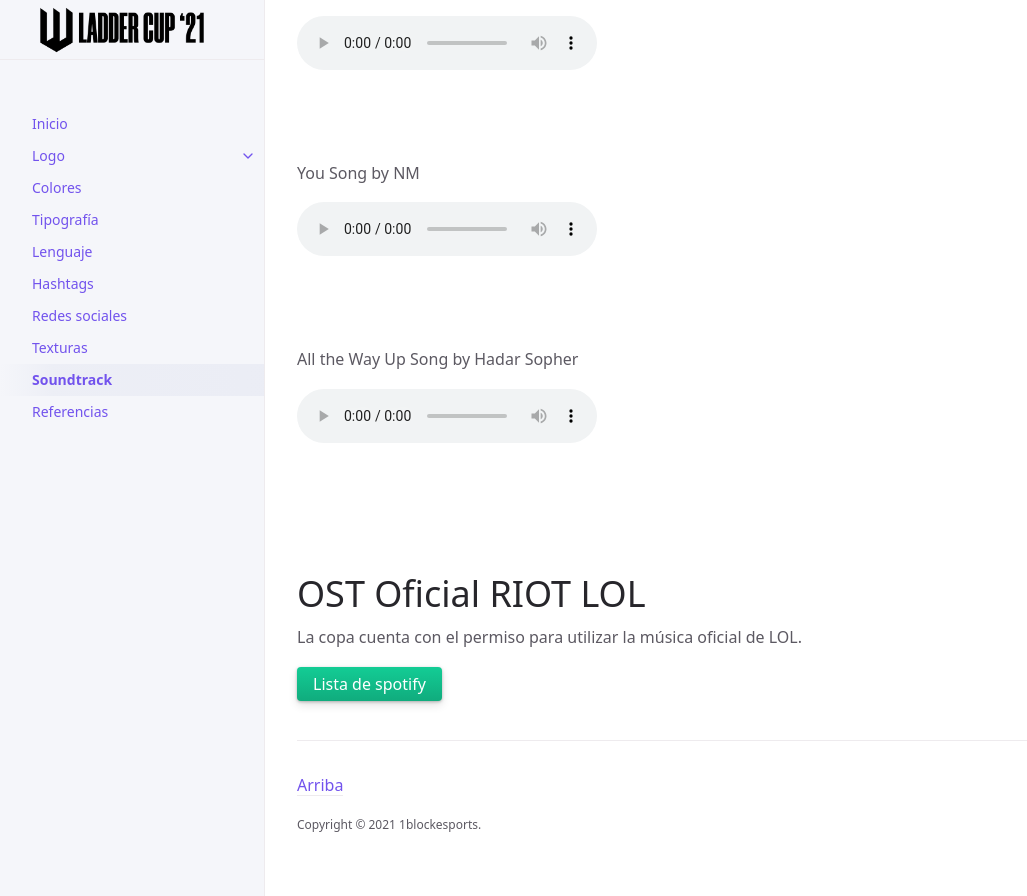
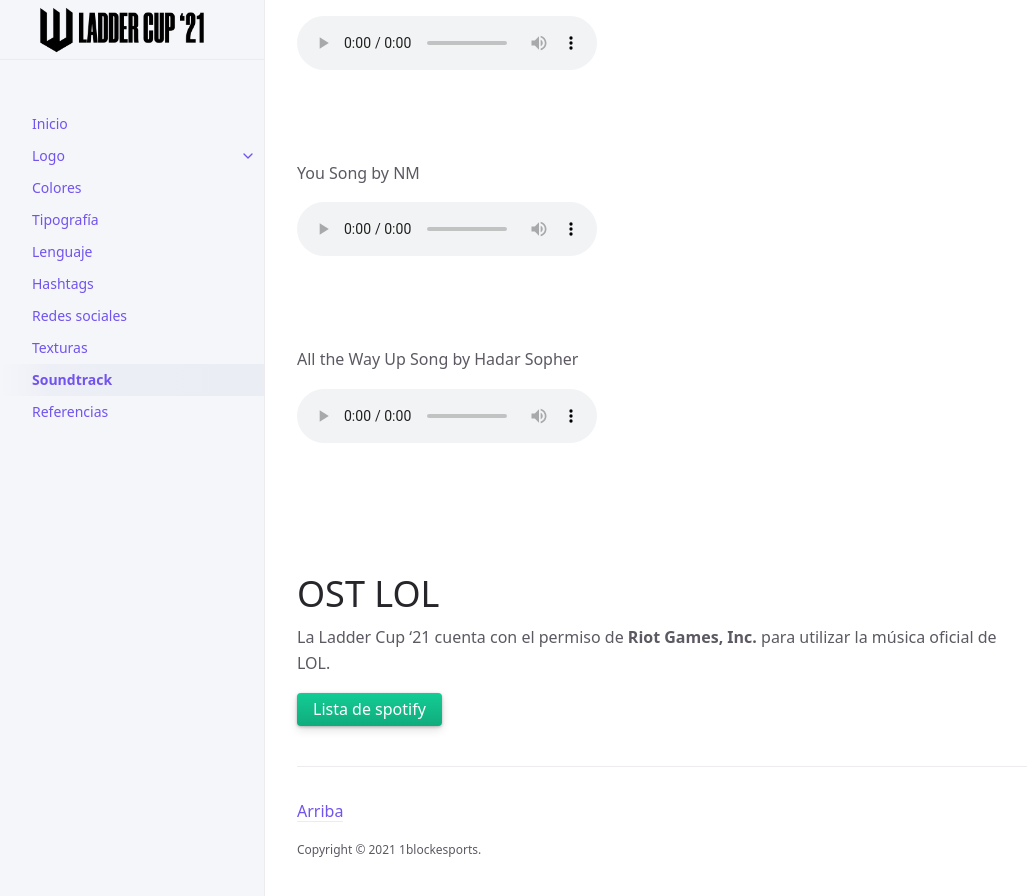
Before and after one commit to 1blockesports/laddercup-guidelines, a Jekyll site: the page built from docs/ost.md, in a window 1280 px wide and 900 px high, scrolled down 862 px. Shown: the top 896 px of the window, without its empty margins (107-1134 px from the left). Built offline with Jekyll 4.4.1, drawn with Linux system fonts in a browser that asks for light colours; before the commit the page ends 1736 px from its top, so only the background shows below that.

Commit message:
Update ost.md

```diff
--- a/docs/ost.md
+++ b/docs/ost.md
@@ -43,8 +43,8 @@
   <source src="../../assets/audio/all-the-way-up.mp3" type="audio/mpeg">
 </audio><br><br>
 
-# OST Oficial RIOT LOL
+# OST LOL
 
-La copa cuenta con el permiso para utilizar la música oficial de LOL.
+La Ladder Cup '21 cuenta con el permiso de **Riot Games, Inc.** para utilizar la música oficial de LOL.
 
 [Lista de spotify](https://open.spotify.com/artist/4gOc8TsQed9eqnqJct2c5v?si=Ah6UhnKyTbShFqpER6wjcQ&dl_branch=1){: .btn .btn-green .mr-4 }
```
